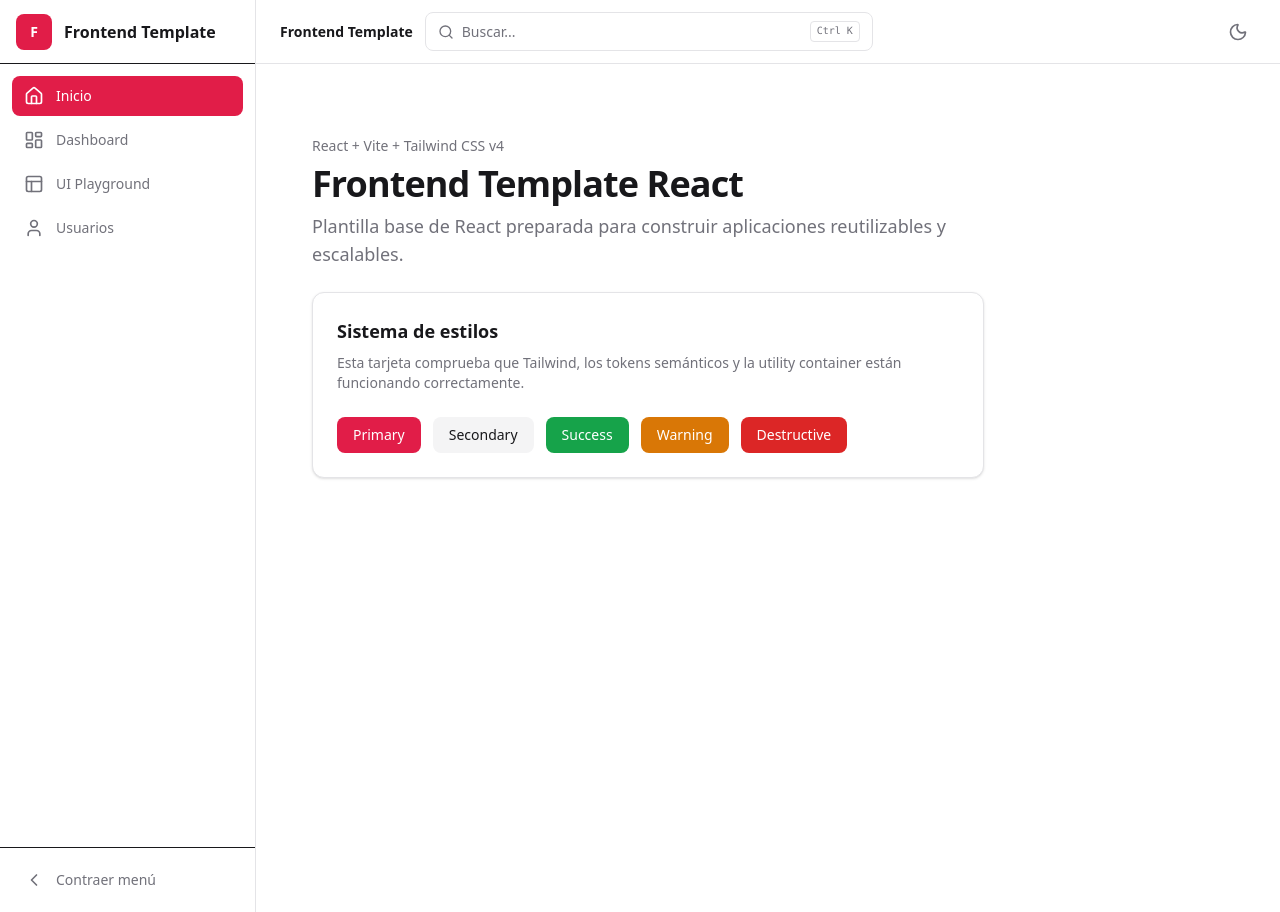
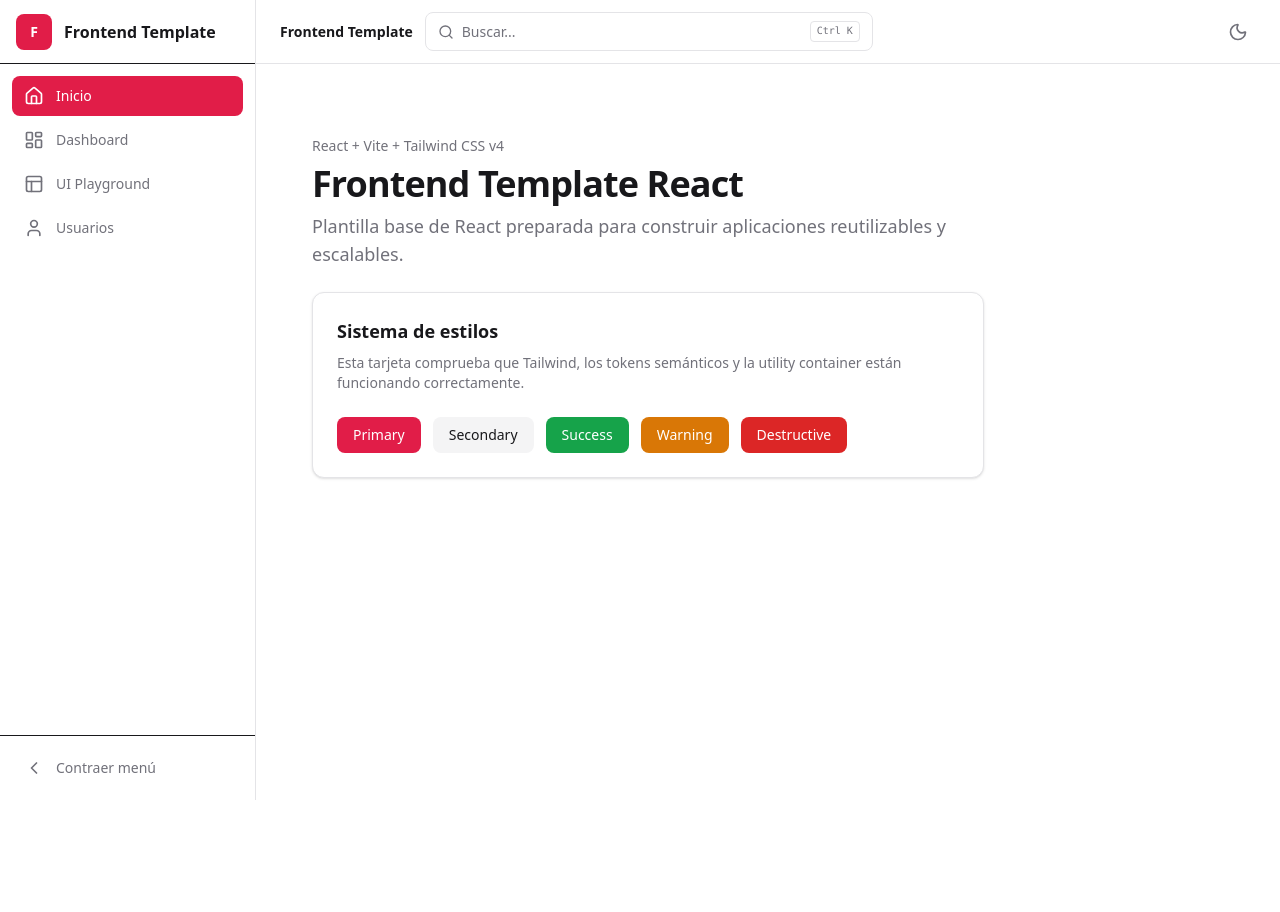
Before and after one commit to Fabri-cio/frontend-template-react, a React (Vite) app: page / in a window 1280 px wide. After the commit the page ends 800 px from the top, so only its background shows below. Built offline with nearby package versions, Linux system fonts and the light colour scheme.

Commit message:
sidebar estatico

```diff
--- a/src/pages/layouts/app-layout.tsx
+++ b/src/pages/layouts/app-layout.tsx
@@ -11,7 +11,7 @@ export function AppLayout() {
   const [mobileOpen, setMobileOpen] = useState(false);
 
   return (
-    <div className="flex min-h-screen bg-background text-foreground">
+    <div className="flex h-screen overflow-hidden bg-background text-foreground">
       <Sidebar
         items={navigationItems}
         mobileOpen={mobileOpen}
@@ -26,7 +26,7 @@ export function AppLayout() {
         )}
       />
 
-      <div className="flex min-w-0 flex-1 flex-col">
+      <div className="flex min-w-0 min-h-0 flex-1 flex-col">
         <Header
           title="Frontend Template"
           search
@@ -35,7 +35,7 @@ export function AppLayout() {
           onMenuClick={() => setMobileOpen(true)}
         />
 
-        <main className="min-w-0 flex-1 overflow-x-hidden bg-background p-4 md:p-6">
+        <main className="min-w-0 min-h-0 flex-1 overflow-x-hidden overflow-y-auto bg-background p-4 md:p-6">
           <Outlet />
         </main>
       </div>
```
